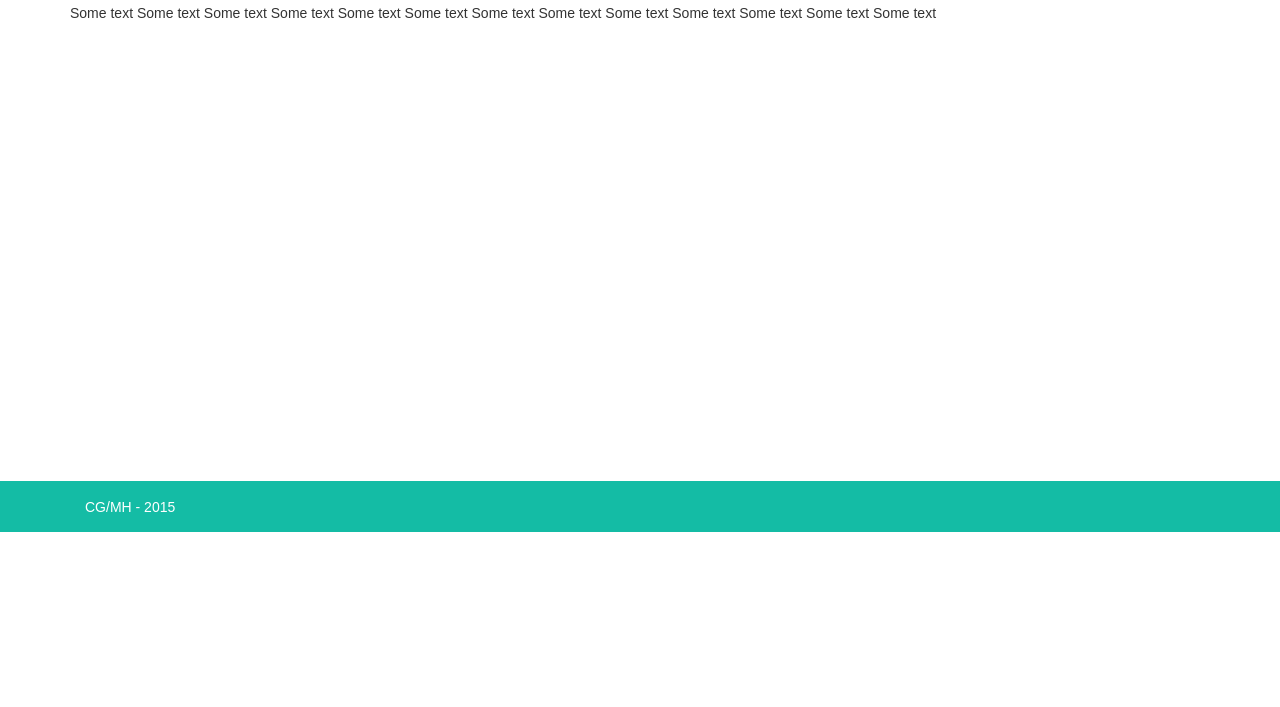
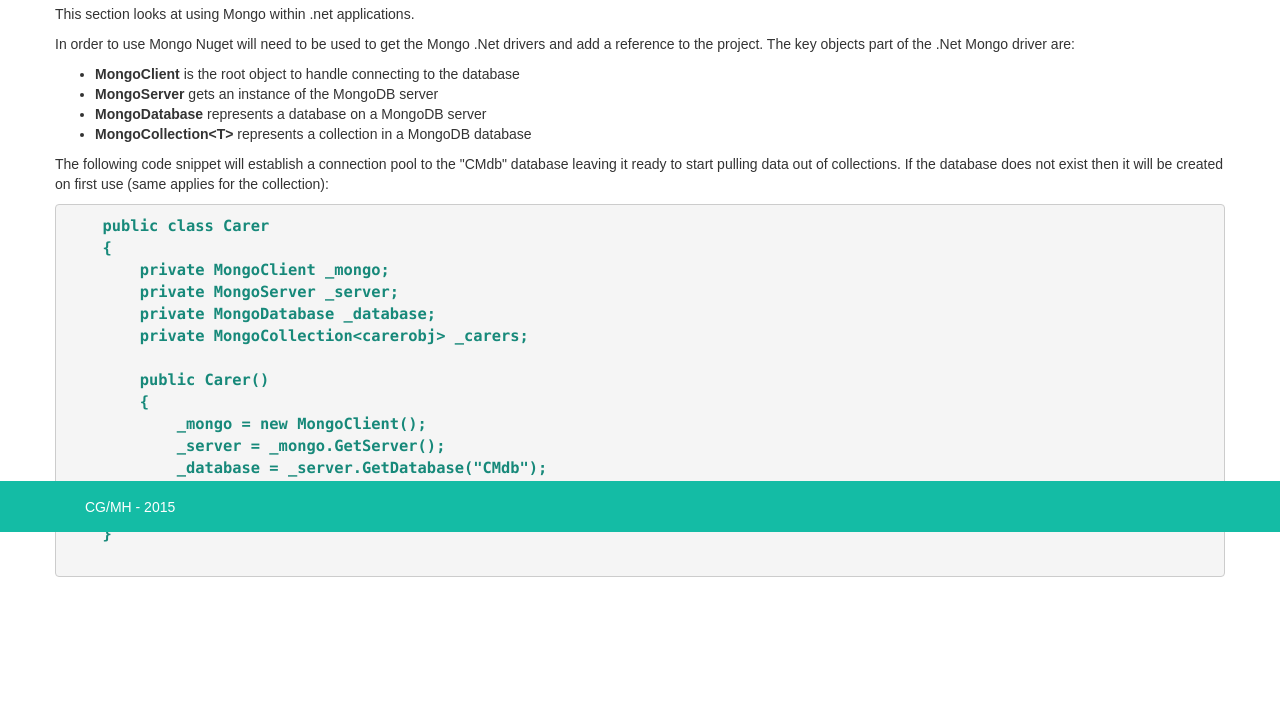
Before and after one commit to Gatherlar/LP-3, a plain HTML site: page MongoWebsite/Mongo/MongoInDotNet.html in a window 1280 px wide. Shown: the part 268-975 px from the top of the page. Before the commit the page ends 800 px from the top, so only its background shows below. Drawn offline with Linux system fonts and the light colour scheme.

Commit message:
Updated mongo Pages
Mongo route page and MongoInDotNet

```diff
--- a/MongoWebsite/Mongo/MongoInDotNet.html
+++ b/MongoWebsite/Mongo/MongoInDotNet.html
@@ -37,16 +37,66 @@
 
         <div class="row">
 
-            <div class="col-lg-12">
+                <div class="row">
 
-                <h4>Using Mongo in .Net</h4>
+                    <div class="col-lg-12">
+                        <h1>Initialising Mongo in .Net</h1>
+                        <p>
+                            This section looks at using Mongo within .net applications.
+                        </p>
+                        <p>
 
-                Some text Some text Some text Some text Some text Some text Some text Some text Some text Some text Some text Some text Some text Some text Some text Some text Some text Some text Some text Some text Some text Some text Some text Some text Some text Some text Some text Some text Some text Some text
+                           In order to use Mongo Nuget will need to be used to get the Mongo .Net drivers and add a reference to the project. The key objects part of the .Net Mongo driver are:
+                        </p>
+                        <ul>
+                            <li>
+                                <b>MongoClient</b> is the root object to handle connecting to the database
+                            </li>
+                            <li>
+                                <b>MongoServer</b> gets an instance of the MongoDB server
+                            </li>
+                            <li>
+                                <b>MongoDatabase</b> represents a database on a MongoDB server
+                            </li>
+                            <li>
+                                <b>MongoCollection&lt;T&gt; </b> represents a collection in a MongoDB database
+                            </li>
+                        </ul>
 
-            </div>
+                        <p>The following code snippet will establish a connection pool to the "CMdb" database leaving it ready to start pulling data out of collections. If the database does not exist then it will be created on first use (same applies for the collection):</p>
+
+                        <pre class="output">
+    public class Carer
+    {
+        private MongoClient _mongo;
+        private MongoServer _server;
+        private MongoDatabase _database;
+        private MongoCollection&lt;carerobj&gt; _carers;
+
+        public Carer()
+        {
+            _mongo = new MongoClient();
+            _server = _mongo.GetServer();
+            _database = _server.GetDatabase("CMdb");
+            _carers = _database.GetCollection&lt;carerobj&gt; ("carers");
+        }
+    }
+                        </pre>
+
+                    </div>
 
 
-        </div>
+                <div class="row">
+
+                    <div class="col-lg-12">
+                        <br /><br /><br /><br /><br /><br />
+                    </div>
+                </div>
+
+
+
+    </div>
+
 
     </section>
 
```
Also changed, not shown: MongoWebsite/Mongo/Mongo.html (+3 -6 lines), MongoWebsite/Mongo/StartingMongo.html (line endings or trailing spaces), 2 other files.
